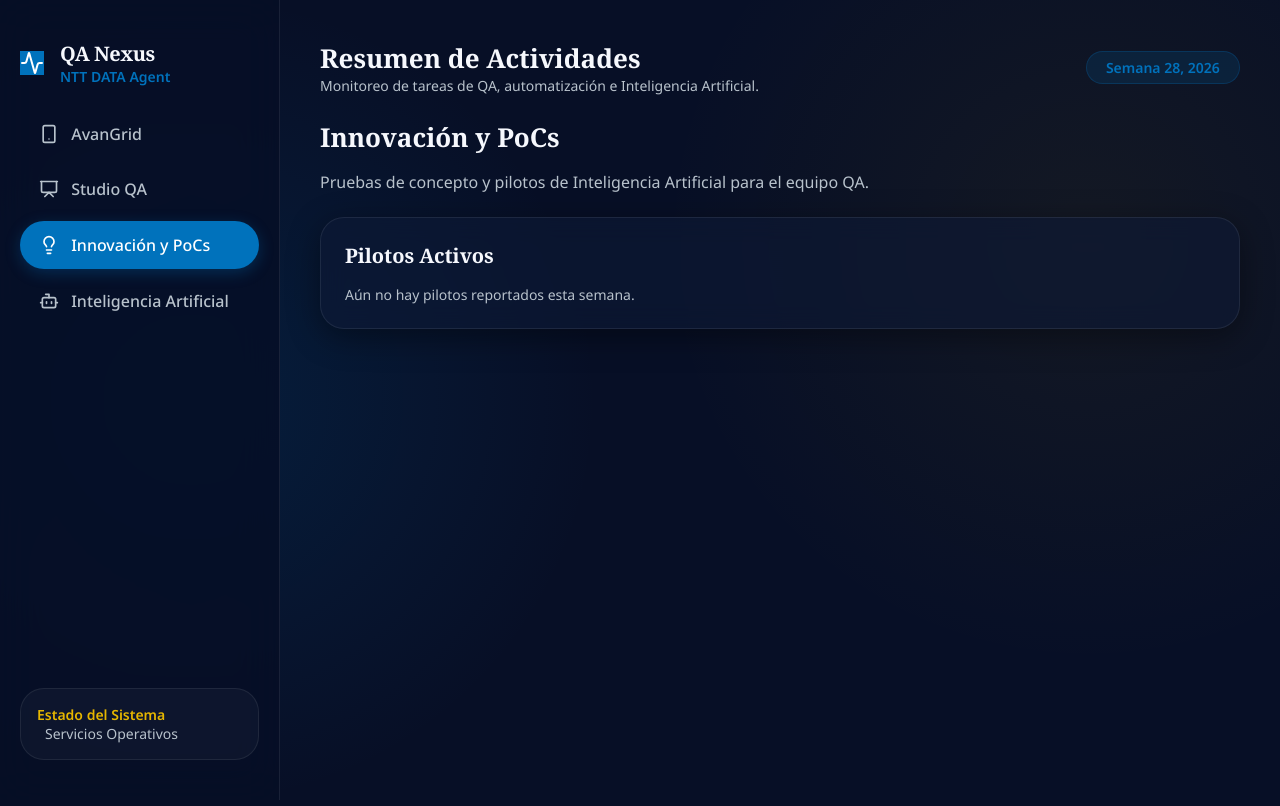
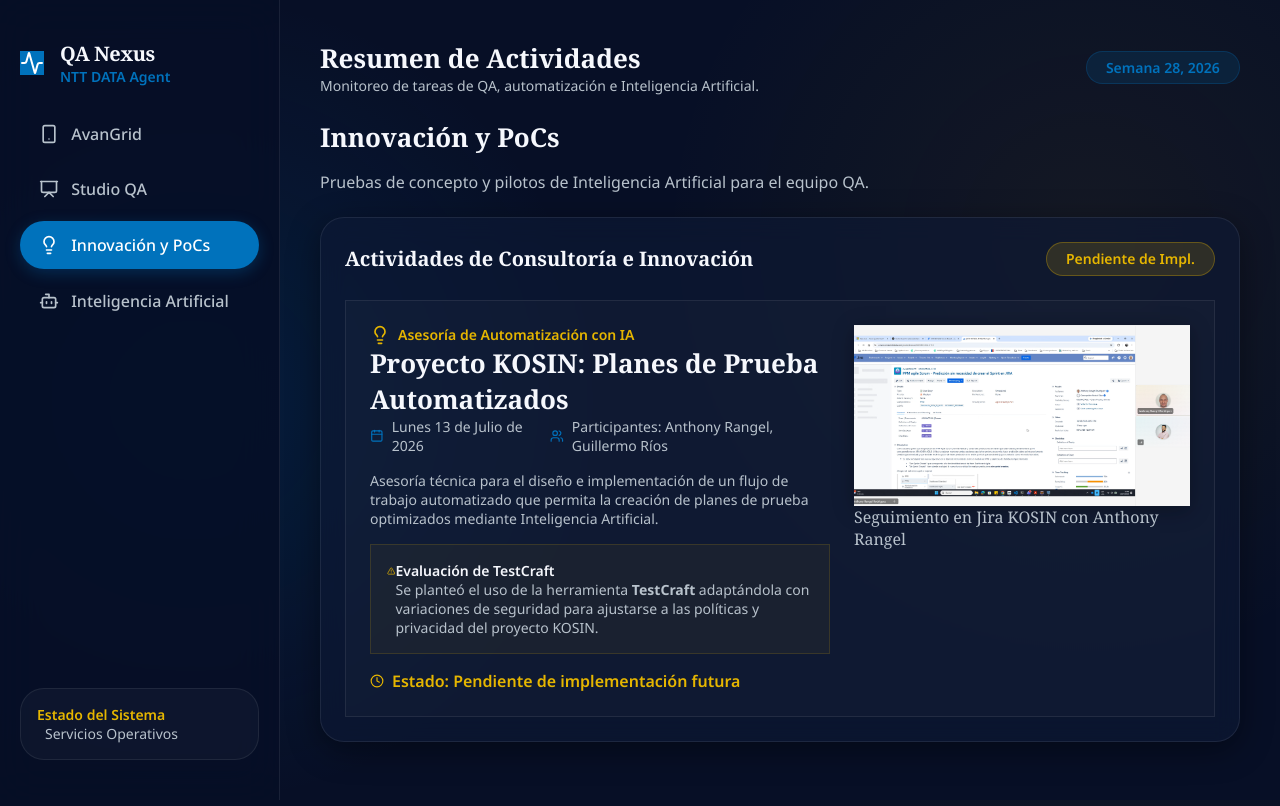
Before and after one commit to TuxMarley/dashboard, a React (Vite) app: page /innovacion in a window 1280 px wide. Built offline with nearby package versions, Linux system fonts and the light colour scheme.

Commit message:
feat(innovacion): add KOSIN automated test plan consultation and screenshot

```diff
--- a/src/pages/Innovacion.jsx
+++ b/src/pages/Innovacion.jsx
@@ -1,4 +1,5 @@
 import React from 'react';
+import { Calendar, Users, Lightbulb, ShieldAlert, Clock, AlertTriangle } from 'lucide-react';
 
 const Innovacion = () => {
   return (
@@ -6,10 +7,80 @@ const Innovacion = () => {
       <h2 className="text-2xl font-bold mb-4 font-serif">Innovación y PoCs</h2>
       <p className="text-muted mb-6">Pruebas de concepto y pilotos de Inteligencia Artificial para el equipo QA.</p>
 
-      <div className="glass-card">
-        <h3 className="font-semibold text-xl mb-4">Pilotos Activos</h3>
-        <p className="text-sm text-muted">Aún no hay pilotos reportados esta semana.</p>
+      <div className="glass-card mb-6">
+        <div className="flex justify-between items-center mb-6">
+          <h3 className="font-semibold text-xl">Actividades de Consultoría e Innovación</h3>
+          <div className="pill-tag" style={{ background: 'rgba(230, 182, 0, 0.15)', color: 'var(--brand-gold)', borderColor: 'rgba(230, 182, 0, 0.3)' }}>
+            <span>Pendiente de Impl.</span>
+          </div>
+        </div>
+
+        {/* Kosin Project Card */}
+        <div className="p-6 rounded-3xl" style={{ background: 'rgba(255, 255, 255, 0.02)', border: '1px solid var(--glass-border)' }}>
+          <div className="flex gap-6 items-start" style={{ flexWrap: 'wrap-reverse' }}>
+
+            {/* Project Details */}
+            <div className="flex-col" style={{ flex: '2 1 400px' }}>
+              <div className="flex items-center gap-2 mb-2 text-sm text-purple font-semibold">
+                <Lightbulb size={20} />
+                <span>Asesoría de Automatización con IA</span>
+              </div>
+
+              <h4 className="font-serif font-bold text-2xl text-white mb-2">Proyecto KOSIN: Planes de Prueba Automatizados</h4>
+
+              <div className="flex flex-wrap gap-4 mb-4">
+                <div className="flex items-center gap-2 text-sm text-muted">
+                  <Calendar size={16} className="text-cyan" />
+                  <span>Lunes 13 de Julio de 2026</span>
+                </div>
+                <div className="flex items-center gap-2 text-sm text-muted">
+                  <Users size={16} className="text-cyan" />
+                  <span>Participantes: Anthony Rangel, Guillermo Ríos</span>
+                </div>
+              </div>
+
+              <p className="text-sm text-muted mb-4 leading-relaxed">
+                Asesoría técnica para el diseño e implementación de un flujo de trabajo automatizado que permita la
+                creación de planes de prueba optimizados mediante Inteligencia Artificial.
+              </p>
+
+              {/* Security and Implementation Note */}
+              <div className="flex-col gap-3 p-4 rounded-2xl mb-4" style={{ background: 'rgba(230, 182, 0, 0.05)', border: '1px solid rgba(230, 182, 0, 0.15)' }}>
+                <div className="flex items-start gap-3">
+                  <AlertTriangle size={20} className="text-purple mt-1 flex-shrink-0" />
+                  <div className="text-sm">
+                    <p className="text-white font-semibold mb-1">Evaluación de TestCraft</p>
+                    <p className="text-muted">
+                      Se planteó el uso de la herramienta <strong className="text-white">TestCraft</strong> adaptándola
+                      con variaciones de seguridad para ajustarse a las políticas y privacidad del proyecto KOSIN.
+                    </p>
+                  </div>
+                </div>
+              </div>
+
+              <div className="flex items-center gap-2 text-xs text-purple font-semibold mt-2">
+                <Clock size={14} />
+                <span>Estado: Pendiente de implementación futura</span>
+              </div>
+            </div>
+
+            {/* Screenshots */}
+            <div className="flex-col items-center" style={{ flex: '1.2 1 300px', minWidth: '280px' }}>
+              <div className="rounded-2xl overflow-hidden border" style={{ borderColor: 'var(--glass-border)', boxShadow: '0 4px 20px rgba(0, 0, 0, 0.3)' }}>
+                <img
+                  src="/kosin_consultation.png"
+                  alt="KOSIN Jira Ticket & Consultation Screenshot"
+                  className="w-full h-auto object-cover hover:scale-105 transition-transform duration-300"
+                  style={{ display: 'block' }}
+                />
+              </div>
+              <p className="text-xs text-muted text-center mt-2 font-serif italic">Seguimiento en Jira KOSIN con Anthony Rangel</p>
+            </div>
+
+          </div>
+        </div>
       </div>
+
     </div>
   );
 };
```
Also changed, not shown: public/kosin_consultation.png (added).
